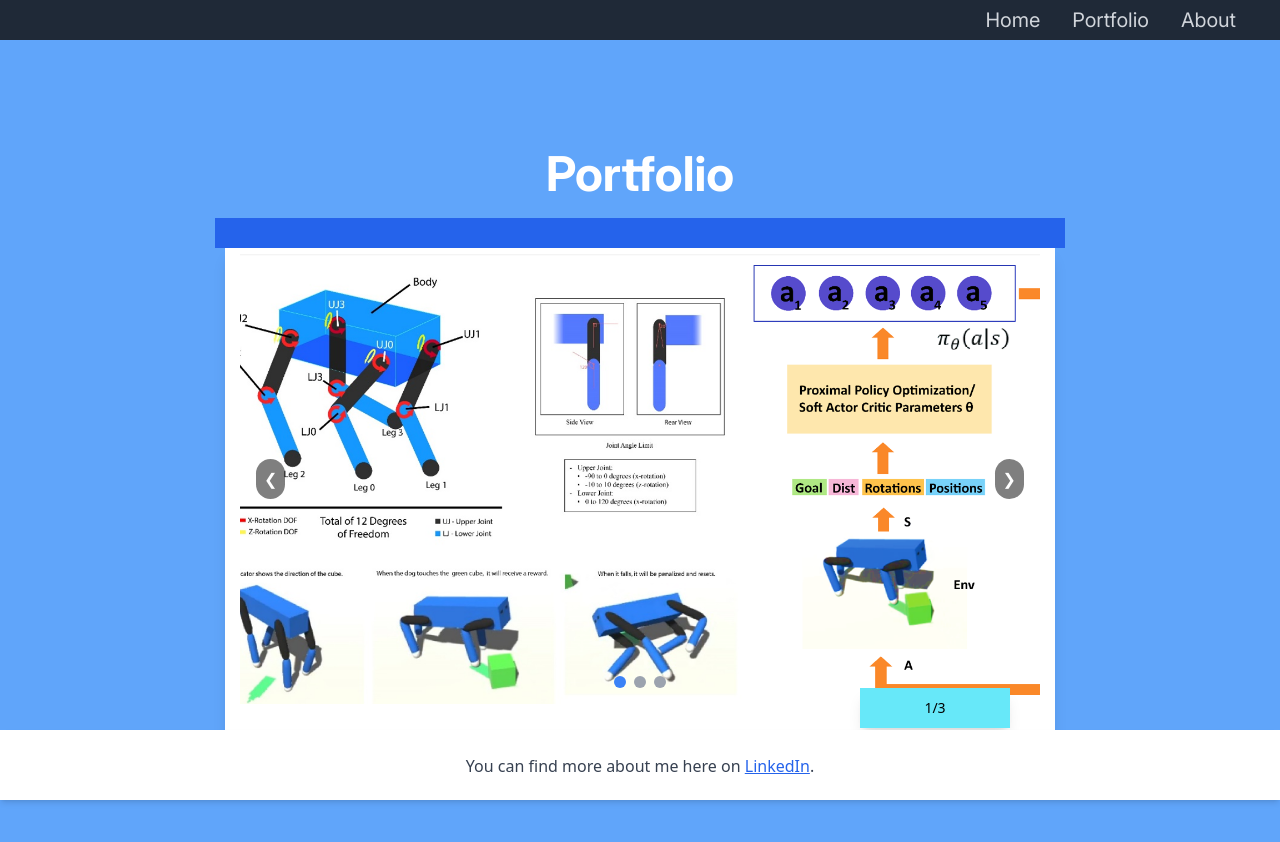
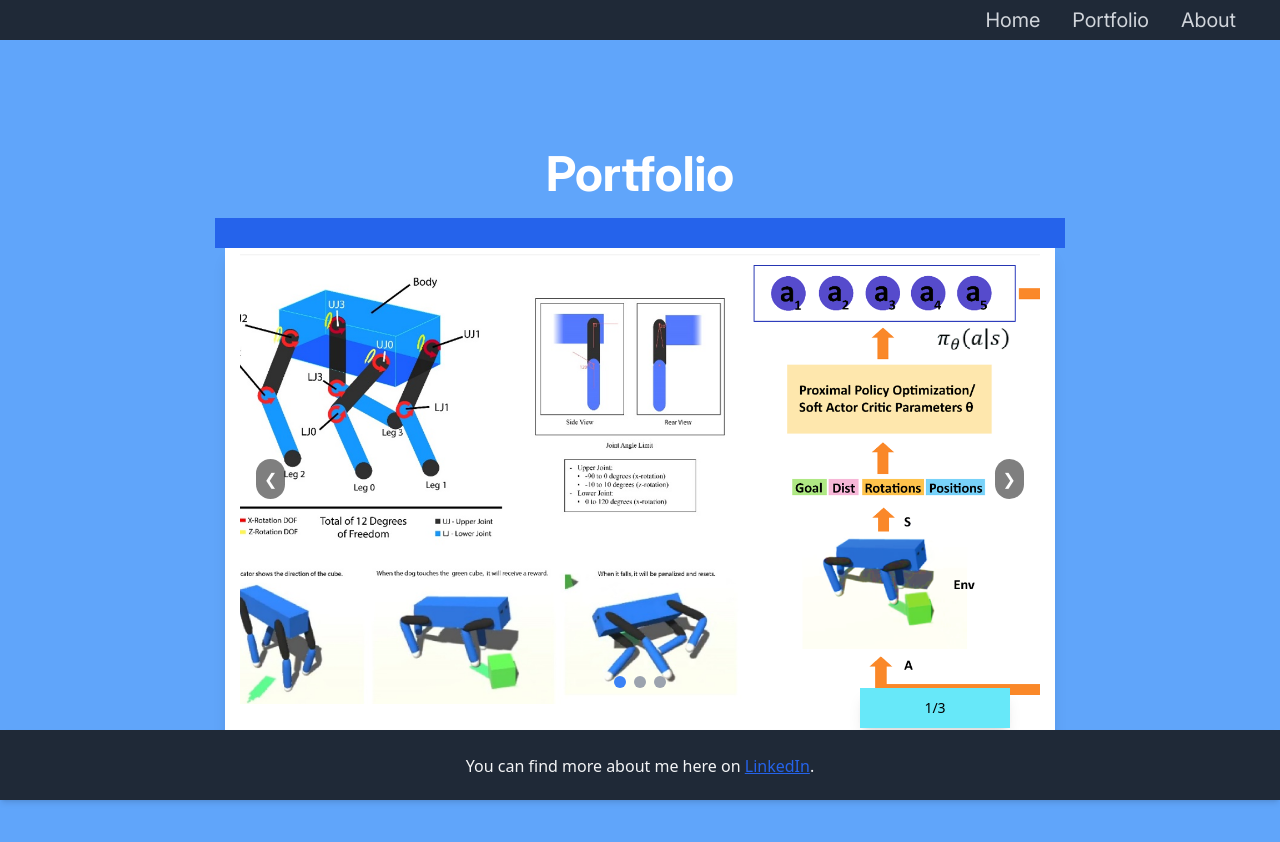
Before and after one commit to Wafeechan/website-portfolio-jsx, a React (Vite) app: page /website-portfolio-jsx/portfolio in a window 1280 px wide. Shown: the top 842 px of the page. Built offline with nearby package versions, Linux system fonts and the light colour scheme.

Commit message:
Update bottombar.jsx

```diff
--- a/src/components/bottombar.jsx
+++ b/src/components/bottombar.jsx
@@ -1,8 +1,8 @@
 function Bottombar(){
     return(
-        <div className='w-full text-gray-700 font-Inter-thin font-thin z-50'>
+        <div className='w-full text-gray-100 font-Inter-thin font-thin z-50'>
             <div className="m-0">
-                <nav className="fixed bottom-0 left-0 z-10 w-full h-[50px] sm:h-[70px] bg-white shadow-md">
+                <nav className="fixed bottom-0 left-0 z-10 w-full h-[50px] sm:h-[70px] bg-gray-800 shadow-md">
                     <div className="cotainer mx-auto sm:my-6 my-3 justify-between text-center">
                         <h1>
                             You can find more about me here on{' '}
```
